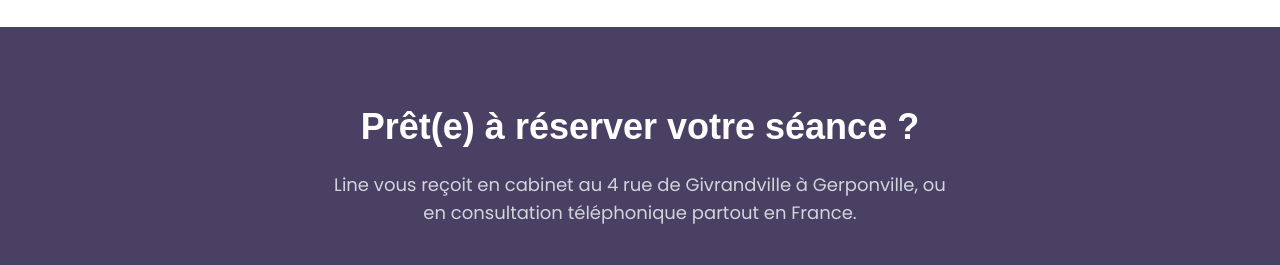
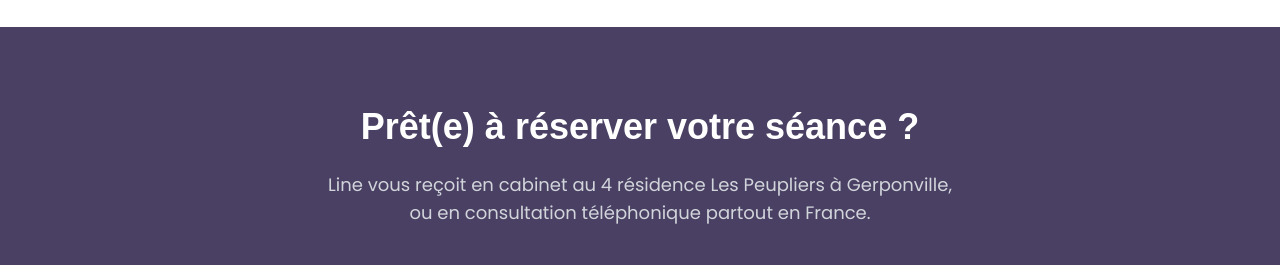
Before and after one commit to Creativityliberty/Tourma-line, a React (Vite) app: page /cartomancie in a window 1280 px wide. Shown: the part 3012-3277 px from the top of the page. Built offline with nearby package versions, Linux system fonts and the light colour scheme; a web font is replaced by a local one.

Commit message:
seo: align service page cabinet address with Google Business Profile

```diff
--- a/src/pages/ServicePage.tsx
+++ b/src/pages/ServicePage.tsx
@@ -36,7 +36,6 @@ export const ServicePage = ({
   breadcrumb,
   localInfo,
 }: ServicePageProps) => {
-  // Scroll to top on mount
   useEffect(() => {
     window.scrollTo({ top: 0, behavior: "smooth" });
   }, []);
@@ -52,7 +51,6 @@ export const ServicePage = ({
     <div className="min-h-screen bg-white font-sans">
       <Header onNavClick={handleNavClick} />
 
-      {/* Hero Section */}
       <section
         className="relative pt-32 pb-20 bg-brand-dark text-white overflow-hidden"
         aria-label={`Page dédiée — ${breadcrumb}`}
@@ -67,7 +65,6 @@ export const ServicePage = ({
         <div className="absolute inset-0 bg-gradient-to-b from-brand-dark/80 via-brand-dark/60 to-brand-dark" />
 
         <div className="relative z-10 container mx-auto px-6 max-w-4xl">
-          {/* Breadcrumb */}
           <nav aria-label="Fil d'Ariane" className="mb-6">
             <ol className="flex items-center gap-2 text-sm text-gray-400">
               <li>
@@ -89,9 +86,7 @@ export const ServicePage = ({
           {localInfo && (
             <div className="flex items-center gap-2 text-brand-lilas font-medium">
               <MapPinIcon className="w-5 h-5 flex-shrink-0" />
-              <p className="text-sm">
-                {localInfo}
-              </p>
+              <p className="text-sm">{localInfo}</p>
             </div>
           )}
           <div className="flex flex-col sm:flex-row gap-4 mt-8">
@@ -117,7 +112,6 @@ export const ServicePage = ({
         </div>
       </section>
 
-      {/* Content Sections */}
       <main>
         <div className="container mx-auto px-6 max-w-4xl py-20">
           <div className="space-y-16">
@@ -137,7 +131,6 @@ export const ServicePage = ({
           </div>
         </div>
 
-        {/* FAQ Section avec Schema.org FAQPage */}
         <section
           className="py-20 bg-white"
           aria-label="Questions fréquentes"
@@ -178,14 +171,13 @@ export const ServicePage = ({
           </div>
         </section>
 
-        {/* CTA Bottom */}
         <section className="py-20 bg-brand-dark text-white text-center">
           <div className="container mx-auto px-6 max-w-2xl">
             <h2 className="text-3xl sm:text-4xl font-display font-bold mb-6">
               Prêt(e) à réserver votre séance ?
             </h2>
             <p className="text-gray-300 text-lg mb-10">
-              Line vous reçoit en cabinet au 4 rue de Givrandville à Gerponville,
+              Line vous reçoit en cabinet au 4 résidence Les Peupliers à Gerponville,
               ou en consultation téléphonique partout en France.
             </p>
             <div className="flex flex-col sm:flex-row gap-4 justify-center">
```
